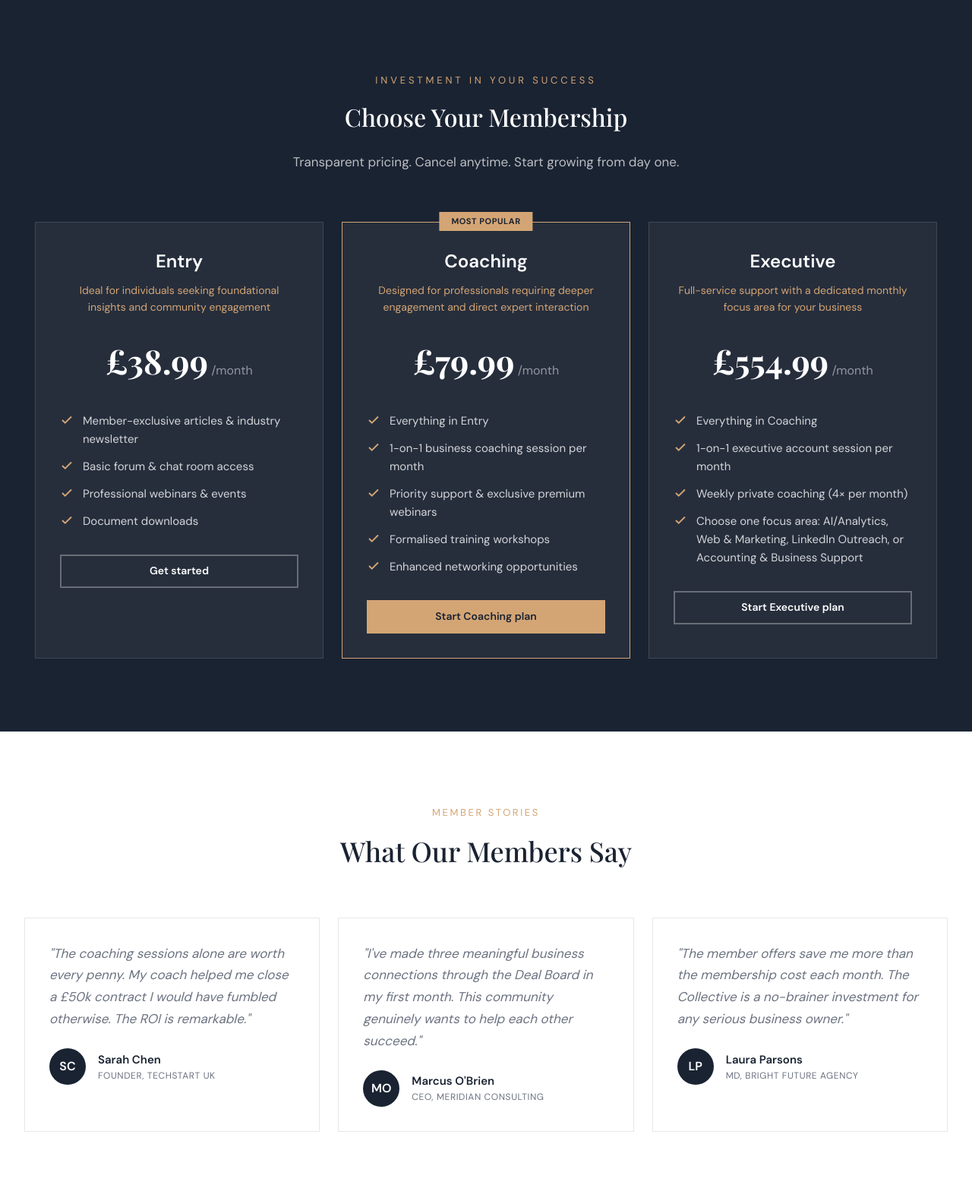
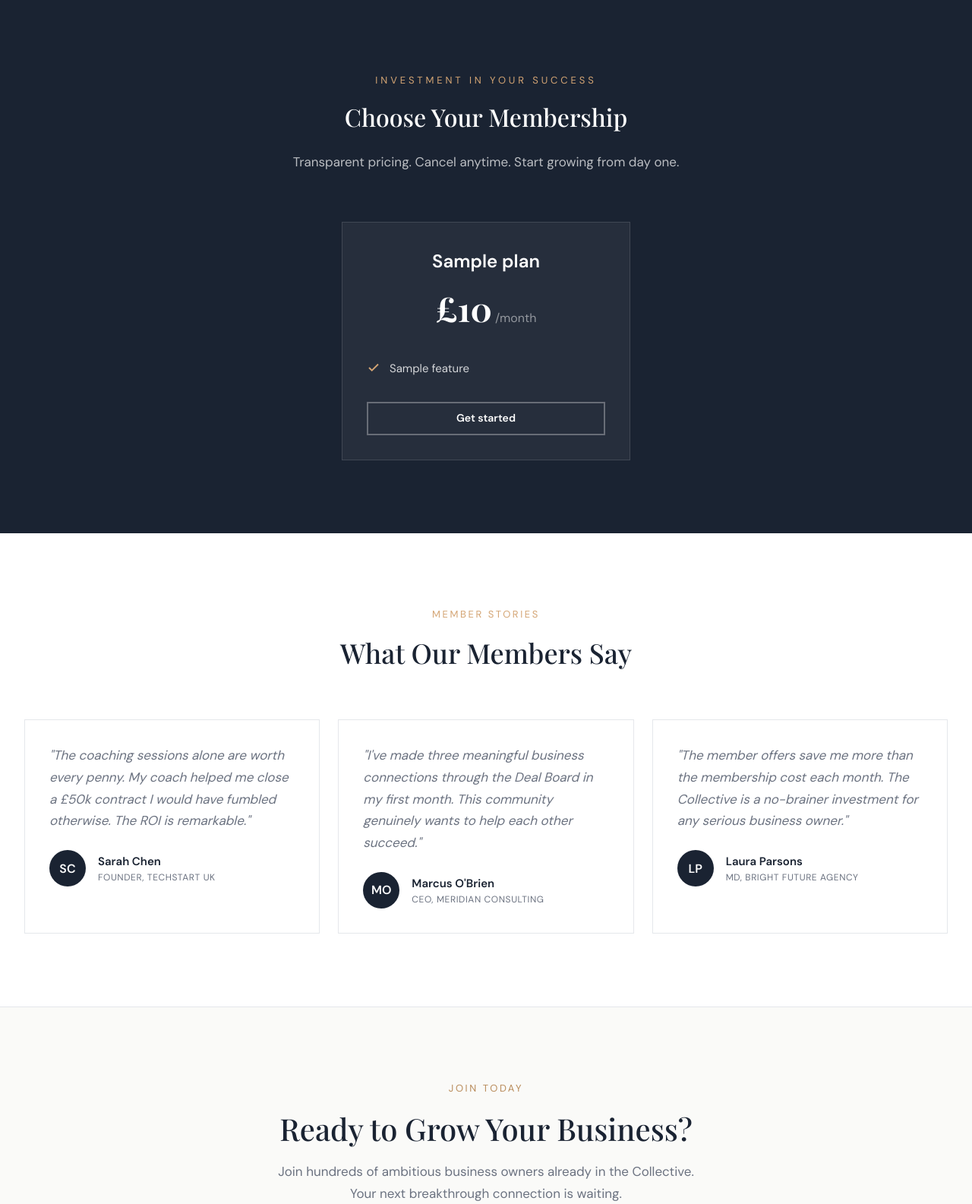
Before and after one commit to tedwards999/tgc-app, a Django app: template growth_collective/templates/core/landing.html in a window 1280 px wide. Shown: the part 4818-6403 px from the top of the page at 76% size. Run offline with Django 5.2, Linux system fonts and the light colour scheme; the template is opened without the code that fills it: most values are stand-ins (such as "Sample title", 1, 10 or a date in 2020); some libraries are stand-ins or nearby versions; some web fonts are replaced.

Commit message:
make landing page pricing dynamic from database
Replaced hardcoded pricing cards on the homepage with a DB-driven
loop so admin changes to plans reflect immediately on the site.

Co-Authored-By: Claude Sonnet 4.6 <noreply@anthropic.com>

```diff
--- a/growth_collective/apps/core/views.py
+++ b/growth_collective/apps/core/views.py
@@ -6,7 +6,9 @@ def landing(request):
     if request.user.is_authenticated:
         from django.shortcuts import redirect
         return redirect('accounts:dashboard')
-    return render(request, 'core/landing.html')
+    from apps.billing.models import Plan
+    plans = Plan.objects.filter(is_active=True)
+    return render(request, 'core/landing.html', {'plans': plans})
 
 
 def styleguide(request):
--- a/growth_collective/templates/core/landing.html
+++ b/growth_collective/templates/core/landing.html
@@ -306,94 +306,27 @@
     </div>
     <div class="lp-pricing__grid">
 
-      <div class="pricing-card">
-        <div class="pricing-card__name">Entry</div>
-        <div class="pricing-card__tagline">Ideal for individuals seeking foundational insights and community engagement</div>
+      {% for plan in plans %}
+      <div class="pricing-card {% if plan.is_popular %}pricing-card--popular{% endif %}">
+        {% if plan.is_popular %}<div class="pricing-card__popular">Most Popular</div>{% endif %}
+        <div class="pricing-card__name">{{ plan.name }}</div>
         <div class="pricing-card__price">
-          <span class="pricing-card__amount">£38.99</span>
+          <span class="pricing-card__amount">£{{ plan.price_monthly }}</span>
           <span class="pricing-card__period">/month</span>
         </div>
+        {% if plan.features %}
         <ul class="pricing-card__features">
+          {% for feature in plan.features %}
           <li class="pricing-card__feature">
             <svg class="pricing-card__check" fill="none" stroke="currentColor" stroke-width="2.5" viewBox="0 0 24 24"><path d="M20 6L9 17l-5-5"/></svg>
-            Member-exclusive articles &amp; industry newsletter
+            {{ feature }}
           </li>
-          <li class="pricing-card__feature">
-            <svg class="pricing-card__check" fill="none" stroke="currentColor" stroke-width="2.5" viewBox="0 0 24 24"><path d="M20 6L9 17l-5-5"/></svg>
-            Basic forum &amp; chat room access
-          </li>
-          <li class="pricing-card__feature">
-            <svg class="pricing-card__check" fill="none" stroke="currentColor" stroke-width="2.5" viewBox="0 0 24 24"><path d="M20 6L9 17l-5-5"/></svg>
-            Professional webinars &amp; events
-          </li>
-          <li class="pricing-card__feature">
-            <svg class="pricing-card__check" fill="none" stroke="currentColor" stroke-width="2.5" viewBox="0 0 24 24"><path d="M20 6L9 17l-5-5"/></svg>
-            Document downloads
-          </li>
+          {% endfor %}
         </ul>
-        <a href="{% url 'account_signup' %}" class="btn btn--outline-white btn--full">Get started</a>
+        {% endif %}
+        <a href="{% url 'account_signup' %}" class="btn {% if plan.is_popular %}btn--gold{% else %}btn--outline-white{% endif %} btn--full">Get started</a>
       </div>
-
-      <div class="pricing-card pricing-card--popular">
-        <div class="pricing-card__popular">Most Popular</div>
-        <div class="pricing-card__name">Coaching</div>
-        <div class="pricing-card__tagline">Designed for professionals requiring deeper engagement and direct expert interaction</div>
-        <div class="pricing-card__price">
-          <span class="pricing-card__amount">£79.99</span>
-          <span class="pricing-card__period">/month</span>
-        </div>
-        <ul class="pricing-card__features">
-          <li class="pricing-card__feature">
-            <svg class="pricing-card__check" fill="none" stroke="currentColor" stroke-width="2.5" viewBox="0 0 24 24"><path d="M20 6L9 17l-5-5"/></svg>
-            Everything in Entry
-          </li>
-          <li class="pricing-card__feature">
-            <svg class="pricing-card__check" fill="none" stroke="currentColor" stroke-width="2.5" viewBox="0 0 24 24"><path d="M20 6L9 17l-5-5"/></svg>
-            1-on-1 business coaching session per month
-          </li>
-          <li class="pricing-card__feature">
-            <svg class="pricing-card__check" fill="none" stroke="currentColor" stroke-width="2.5" viewBox="0 0 24 24"><path d="M20 6L9 17l-5-5"/></svg>
-            Priority support &amp; exclusive premium webinars
-          </li>
-          <li class="pricing-card__feature">
-            <svg class="pricing-card__check" fill="none" stroke="currentColor" stroke-width="2.5" viewBox="0 0 24 24"><path d="M20 6L9 17l-5-5"/></svg>
-            Formalised training workshops
-          </li>
-          <li class="pricing-card__feature">
-            <svg class="pricing-card__check" fill="none" stroke="currentColor" stroke-width="2.5" viewBox="0 0 24 24"><path d="M20 6L9 17l-5-5"/></svg>
-            Enhanced networking opportunities
-          </li>
-        </ul>
-        <a href="{% url 'billing:pricing' %}" class="btn btn--gold btn--full">Start Coaching plan</a>
-      </div>
-
-      <div class="pricing-card">
-        <div class="pricing-card__name">Executive</div>
-        <div class="pricing-card__tagline">Full-service support with a dedicated monthly focus area for your business</div>
-        <div class="pricing-card__price">
-          <span class="pricing-card__amount">£554.99</span>
-          <span class="pricing-card__period">/month</span>
-        </div>
-        <ul class="pricing-card__features">
-          <li class="pricing-card__feature">
-            <svg class="pricing-card__check" fill="none" stroke="currentColor" stroke-width="2.5" viewBox="0 0 24 24"><path d="M20 6L9 17l-5-5"/></svg>
-            Everything in Coaching
-          </li>
-          <li class="pricing-card__feature">
-            <svg class="pricing-card__check" fill="none" stroke="currentColor" stroke-width="2.5" viewBox="0 0 24 24"><path d="M20 6L9 17l-5-5"/></svg>
-            1-on-1 executive account session per month
-          </li>
-          <li class="pricing-card__feature">
-            <svg class="pricing-card__check" fill="none" stroke="currentColor" stroke-width="2.5" viewBox="0 0 24 24"><path d="M20 6L9 17l-5-5"/></svg>
-            Weekly private coaching (4× per month)
-          </li>
-          <li class="pricing-card__feature">
-            <svg class="pricing-card__check" fill="none" stroke="currentColor" stroke-width="2.5" viewBox="0 0 24 24"><path d="M20 6L9 17l-5-5"/></svg>
-            Choose one focus area: AI/Analytics, Web &amp; Marketing, LinkedIn Outreach, or Accounting &amp; Business Support
-          </li>
-        </ul>
-        <a href="{% url 'billing:pricing' %}" class="btn btn--outline-white btn--full">Start Executive plan</a>
-      </div>
+      {% endfor %}
 
     </div>
   </div>
```
